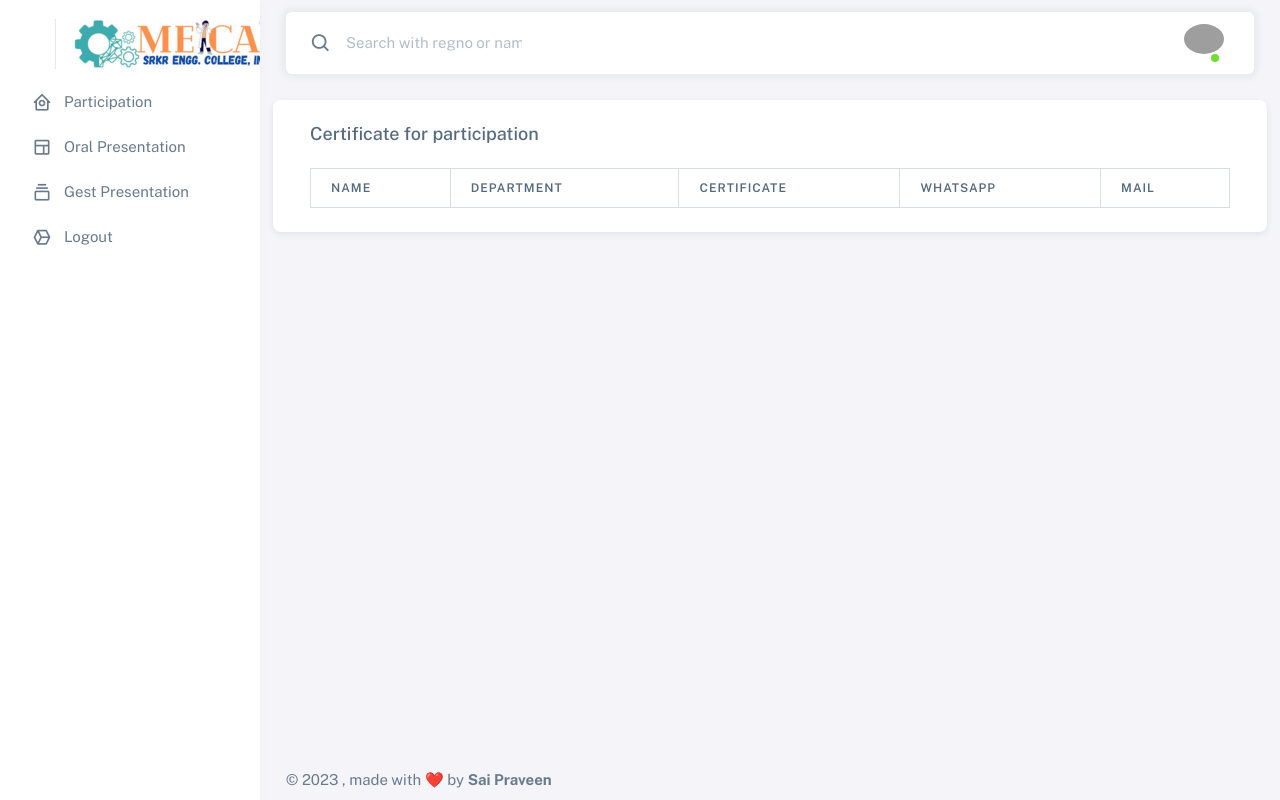
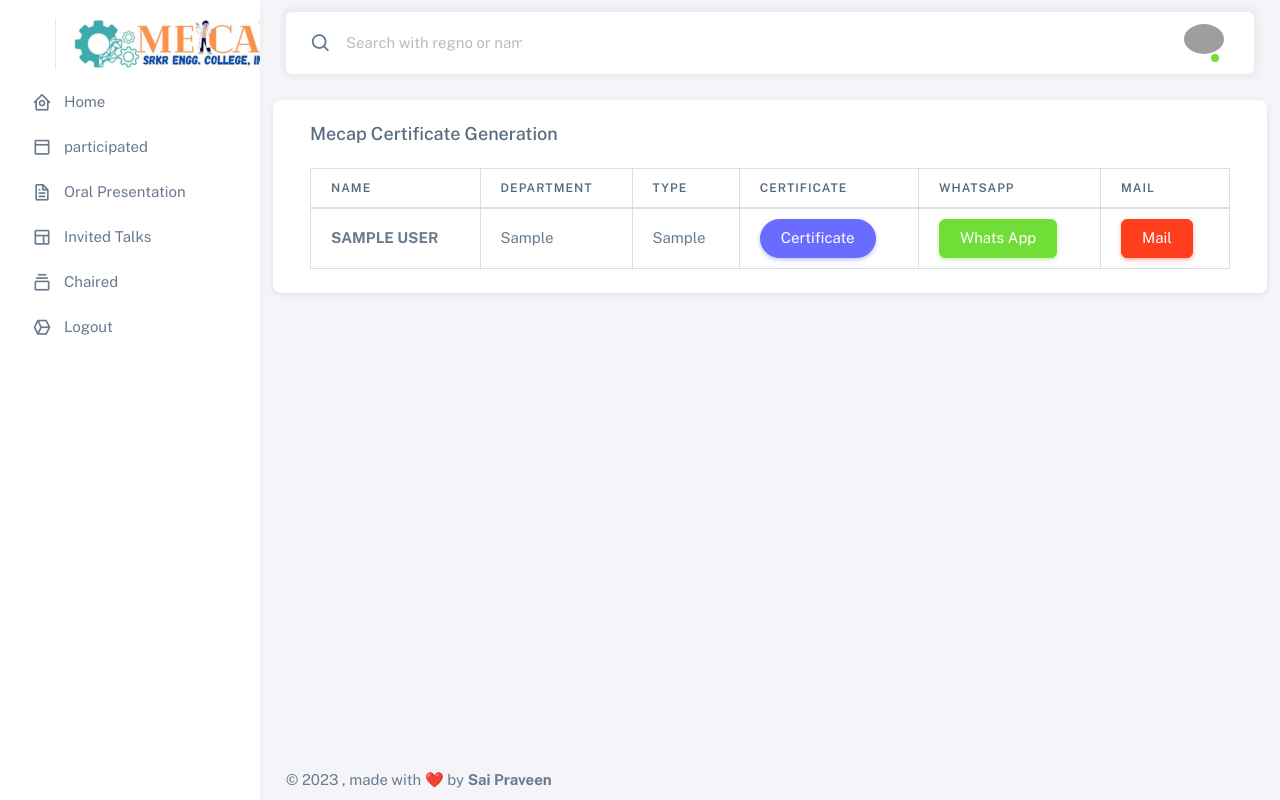
Before and after one commit to praveentech21/MECAPCertificateGeneration, a PHP site: page /mecap/ in a window 1280 px wide. Run offline with PHP 8.4, Linux system fonts and the light colour scheme; the visitor is signed in with stand-in values (Sample User, id 1); tables that the repository leaves empty or names only in its code hold one stand-in row (values such as "Sample post"); lists and menus that the app fills with data are empty; grey boxes are pictures that could not be loaded.

Commit message:
ui pages setted shiva

```diff
--- a/header.php
+++ b/header.php
@@ -18,7 +18,7 @@
 
               <i class="menu-icon tf-icons bx bx-home-circle"></i>
 
-              <div data-i18n="Analytics">Participation</div>
+              <div data-i18n="Analytics">Home</div>
 
             </a>
 
@@ -26,9 +26,21 @@
 
           <li class="menu-item ">
 
-            <a href="oralspech.php" class="menu-link">
+            <a href="participated.php" class="menu-link">
 
-              <i class="menu-icon tf-icons bx bx-layout"></i>
+              <i class="menu-icon tf-icons bx bx-dock-top"></i>
+
+              <div data-i18n="Analytics">participated</div>
+
+            </a>
+
+          </li>
+
+          <li class="menu-item ">
+
+            <a href="oralpresented.php" class="menu-link">
+
+              <i class="menu-icon tf-icons bx bx-file"></i>
 
               <div data-i18n="Analytics">Oral Presentation</div>
 
@@ -38,11 +50,23 @@
 
           <li class="menu-item ">
 
-            <a href="gestspech.php" class="menu-link">
+            <a href="invitedtalk.php" class="menu-link">
+
+              <i class="menu-icon tf-icons bx bx-layout"></i>
+
+              <div data-i18n="Analytics">Invited Talks</div>
+
+            </a>
+
+          </li>
+
+          <li class="menu-item ">
+
+            <a href="chaired.php" class="menu-link">
 
               <i class="menu-icon tf-icons bx bx-collection"></i>
 
-              <div data-i18n="Analytics">Gest Presentation</div>
+              <div data-i18n="Analytics">Chaired</div>
 
             </a>
 
--- a/index.php
+++ b/index.php
@@ -4,7 +4,7 @@ if (!isset($_SESSION['supid'])) header("location: login.php");
 
 include 'connect.php';
 
-$participants = mysqli_query($conn, "SELECT * FROM `members` WHERE `particapation` ='particapation'");
+$participants = mysqli_query($conn, "SELECT * FROM `members` ");
 
 ?>
 
@@ -57,7 +57,7 @@ $participants = mysqli_query($conn, "SELECT * FROM `members` WHERE `particapatio
 
       <!-- Bordered Table -->
       <div class="card">
-        <h5 class="card-header">Certificate for participation</h5>
+        <h5 class="card-header">Mecap Certificate Generation</h5>
         <div class="card-body">
           <div class="table-responsive text-nowrap">
             <table class="table table-bordered" id="registrationTable">
@@ -65,6 +65,7 @@ $participants = mysqli_query($conn, "SELECT * FROM `members` WHERE `particapatio
                 <tr>
                   <th>NAME</th>
                   <th>DEPARTMENT</th>
+                  <th>Type</th>
                   <th>Certificate</th>
                   <th>WhatsApp</th>
                   <th>Mail</th>
@@ -75,9 +76,10 @@ $participants = mysqli_query($conn, "SELECT * FROM `members` WHERE `particapatio
                   <tr>
                     <td><strong><?php echo strtoupper($row['name']) ?></strong></td>
                     <td><?php echo $row['department'] ?></td>
-                    <td><button type="button" class="btn rounded-pill btn-primary get-certificate" data-pid="<?php echo $row['mid']; ?>" >Certificate</button></td>
-                    <td><button type="button" class="btn btn-success whats-app" data-name="<?php echo $row['player_name'] ?>" data-pid="<?php echo $row['mobile']; ?>" ?>">Whats App</button></td>
-                    <td><button type="button" class="btn btn-danger email" data-name="<?php echo $row['player_name'] ?>" data-pid="<?php echo $row['email']; ?>" ?>">Mail</button></td>
+                    <td><?php echo $row['particapation'] ?></td>
+                    <td><button type="button" class="btn rounded-pill btn-primary get-certificate" data-pid="<?php echo $row['mobile']; ?>" >Certificate</button></td>
+                    <td><button type="button" class="btn btn-success whats-app" data-name="<?php echo $row['name'] ?>" data-pid="<?php echo $row['mobile']; ?>" ?>Whats App</button></td>
+                    <td><button type="button" class="btn btn-danger email" data-name="<?php echo $row['name'] ?>" data-pid="<?php echo $row['email']; ?>" ?>Mail</button></td>
                   </tr>
                 <?php } ?>
               </tbody>
```
Also changed, not shown: chaired.php (+5 -5 lines), invitedtalk.php (+5 -5 lines), oralpresented.php (+5 -5 lines), participated.php (+4 -4 lines).
